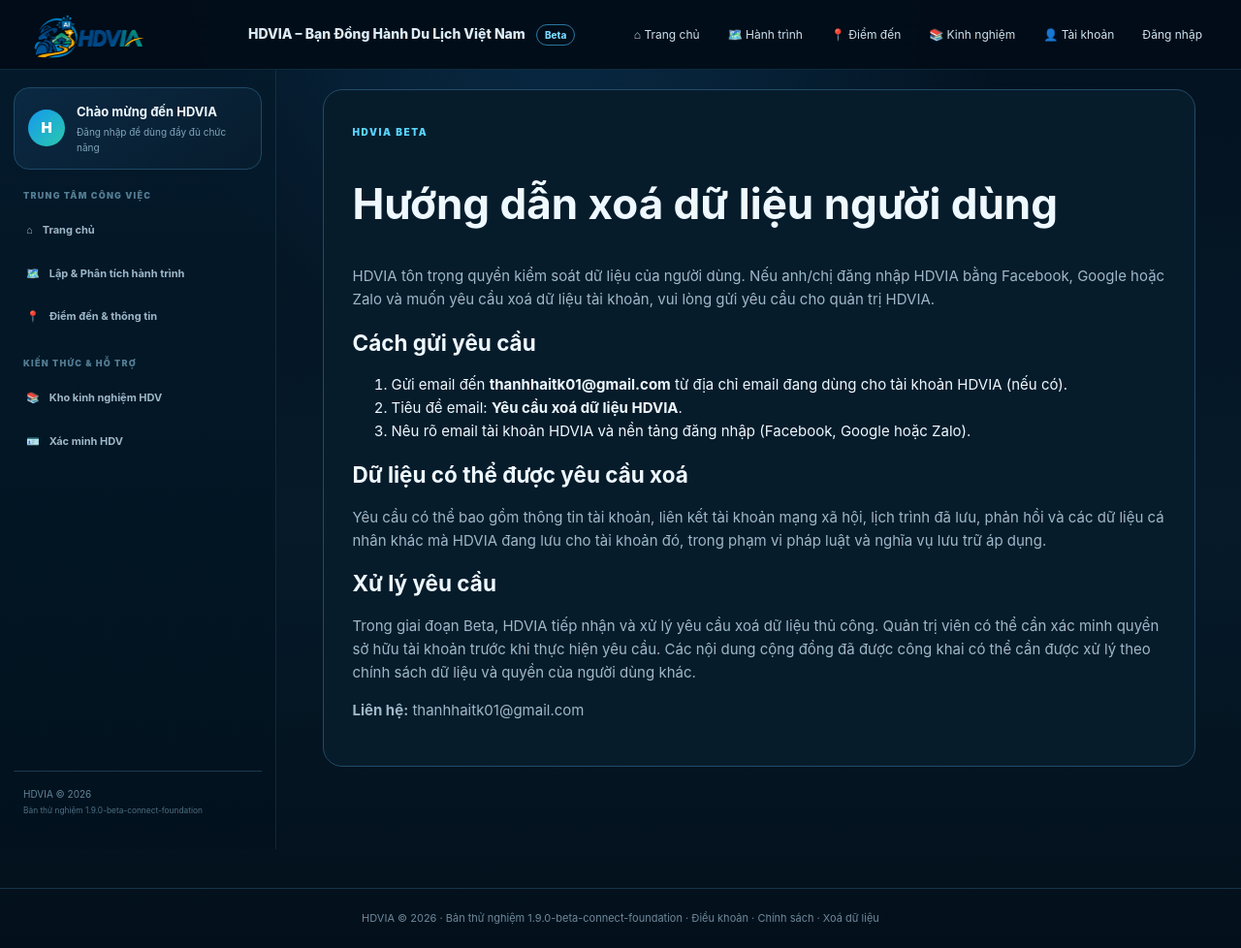
After one commit to thanhhaitk01/hdvia, a Flask app: page /xoa-du-lieu in a window 1280 px wide. The commit adds this page. Shown: the whole page at 97% size. Run offline with Flask 3, Linux system fonts and the light colour scheme; parts of the project's set-up code (start-up, migrations or seed data) failed here and were passed over.

Commit message:
Add files via upload

```diff
--- a/app.py
+++ b/app.py
@@ -544,6 +544,9 @@ def terms(): return render_template("terms.html")
 @app.get("/chinh-sach")
 def privacy(): return render_template("privacy.html")
 
+@app.get("/xoa-du-lieu")
+def data_deletion(): return render_template("data_deletion.html")
+
 @app.get("/admin/audit")
 @role_required("ADMIN","SUPER_ADMIN")
 def audit():
--- a/templates/base.html
+++ b/templates/base.html
@@ -26,7 +26,7 @@
 </aside>
 <main class="page">{% with messages=get_flashed_messages() %}{% if messages %}<div class="flash">{% for m in messages %}<div>{{m}}</div>{% endfor %}</div>{% endif %}{% endwith %}{% block content %}{% endblock %}</main>
 </div></div>
-<footer>HDVIA © 2026 · Bản thử nghiệm {{version}} · <a href="/dieu-khoan">Điều khoản</a> · <a href="/chinh-sach">Chính sách</a></footer>
+<footer>HDVIA © 2026 · Bản thử nghiệm {{version}} · <a href="/dieu-khoan">Điều khoản</a> · <a href="/chinh-sach">Chính sách</a> · <a href="/xoa-du-lieu">Xoá dữ liệu</a></footer>
 <script>
 (function(){
   const body=document.body;
--- /dev/null
+++ b/templates/data_deletion.html
@@ -0,0 +1,24 @@
+{% extends 'base.html' %}
+{% block title %}Xoá dữ liệu người dùng – HDVIA{% endblock %}
+{% block content %}
+<article class="article">
+  <span class="eyebrow">HDVIA BETA</span>
+  <h1>Hướng dẫn xoá dữ liệu người dùng</h1>
+  <p>HDVIA tôn trọng quyền kiểm soát dữ liệu của người dùng. Nếu anh/chị đăng nhập HDVIA bằng Facebook, Google hoặc Zalo và muốn yêu cầu xoá dữ liệu tài khoản, vui lòng gửi yêu cầu cho quản trị HDVIA.</p>
+
+  <h2>Cách gửi yêu cầu</h2>
+  <ol>
+    <li>Gửi email đến <strong>thanhhaitk01@gmail.com</strong> từ địa chỉ email đang dùng cho tài khoản HDVIA (nếu có).</li>
+    <li>Tiêu đề email: <strong>Yêu cầu xoá dữ liệu HDVIA</strong>.</li>
+    <li>Nêu rõ email tài khoản HDVIA và nền tảng đăng nhập (Facebook, Google hoặc Zalo).</li>
+  </ol>
+
+  <h2>Dữ liệu có thể được yêu cầu xoá</h2>
+  <p>Yêu cầu có thể bao gồm thông tin tài khoản, liên kết tài khoản mạng xã hội, lịch trình đã lưu, phản hồi và các dữ liệu cá nhân khác mà HDVIA đang lưu cho tài khoản đó, trong phạm vi pháp luật và nghĩa vụ lưu trữ áp dụng.</p>
+
+  <h2>Xử lý yêu cầu</h2>
+  <p>Trong giai đoạn Beta, HDVIA tiếp nhận và xử lý yêu cầu xoá dữ liệu thủ công. Quản trị viên có thể cần xác minh quyền sở hữu tài khoản trước khi thực hiện yêu cầu. Các nội dung cộng đồng đã được công khai có thể cần được xử lý theo chính sách dữ liệu và quyền của người dùng khác.</p>
+
+  <p><strong>Liên hệ:</strong> thanhhaitk01@gmail.com</p>
+</article>
+{% endblock %}
--- a/templates/privacy.html
+++ b/templates/privacy.html
@@ -1 +1 @@
-{% extends 'base.html' %}{% block title %}Chính sách dữ liệu – HDVIA{% endblock %}{% block content %}<article class="article"><span class="eyebrow">HDVIA BETA</span><h1>Chính sách dữ liệu</h1><p>HDVIA sử dụng thông tin tài khoản, lịch trình, phản hồi và nội dung người dùng chia sẻ để cung cấp và cải thiện dịch vụ thử nghiệm.</p><h2>Đăng nhập</h2><p>Trong Beta, người dùng có thể đăng nhập bằng Google, Facebook hoặc Zalo. HDVIA không yêu cầu tạo tài khoản thành viên riêng.</p><h2>Kho kinh nghiệm</h2><p>Bài viết được người dùng gửi có thể được kiểm duyệt trước khi công khai và được sử dụng làm dữ liệu tri thức cộng đồng sau khi đáp ứng tiêu chí của hệ thống.</p><h2>Quyền của người dùng</h2><p>Nếu cần chỉnh sửa hoặc xóa dữ liệu, người dùng có thể liên hệ quản trị HDVIA trong giai đoạn thử nghiệm.</p></article>{% endblock %}
+{% extends 'base.html' %}{% block title %}Chính sách dữ liệu – HDVIA{% endblock %}{% block content %}<article class="article"><span class="eyebrow">HDVIA BETA</span><h1>Chính sách dữ liệu</h1><p>HDVIA sử dụng thông tin tài khoản, lịch trình, phản hồi và nội dung người dùng chia sẻ để cung cấp và cải thiện dịch vụ thử nghiệm.</p><h2>Đăng nhập</h2><p>Trong Beta, người dùng có thể đăng nhập bằng Google, Facebook hoặc Zalo. HDVIA không yêu cầu tạo tài khoản thành viên riêng.</p><h2>Kho kinh nghiệm</h2><p>Bài viết được người dùng gửi có thể được kiểm duyệt trước khi công khai và được sử dụng làm dữ liệu tri thức cộng đồng sau khi đáp ứng tiêu chí của hệ thống.</p><h2>Quyền của người dùng</h2><p>Nếu cần chỉnh sửa hoặc xóa dữ liệu, người dùng có thể gửi yêu cầu đến <strong>thanhhaitk01@gmail.com</strong>. Hướng dẫn chi tiết tại <a href="/xoa-du-lieu">Hướng dẫn xoá dữ liệu người dùng</a>.</p></article>{% endblock %}
```
Also changed, not shown: tests/test_app_contract.py (+1 -1 lines), tests/test_meta_public_pages.py (added, +19 -0 lines), README.md.
